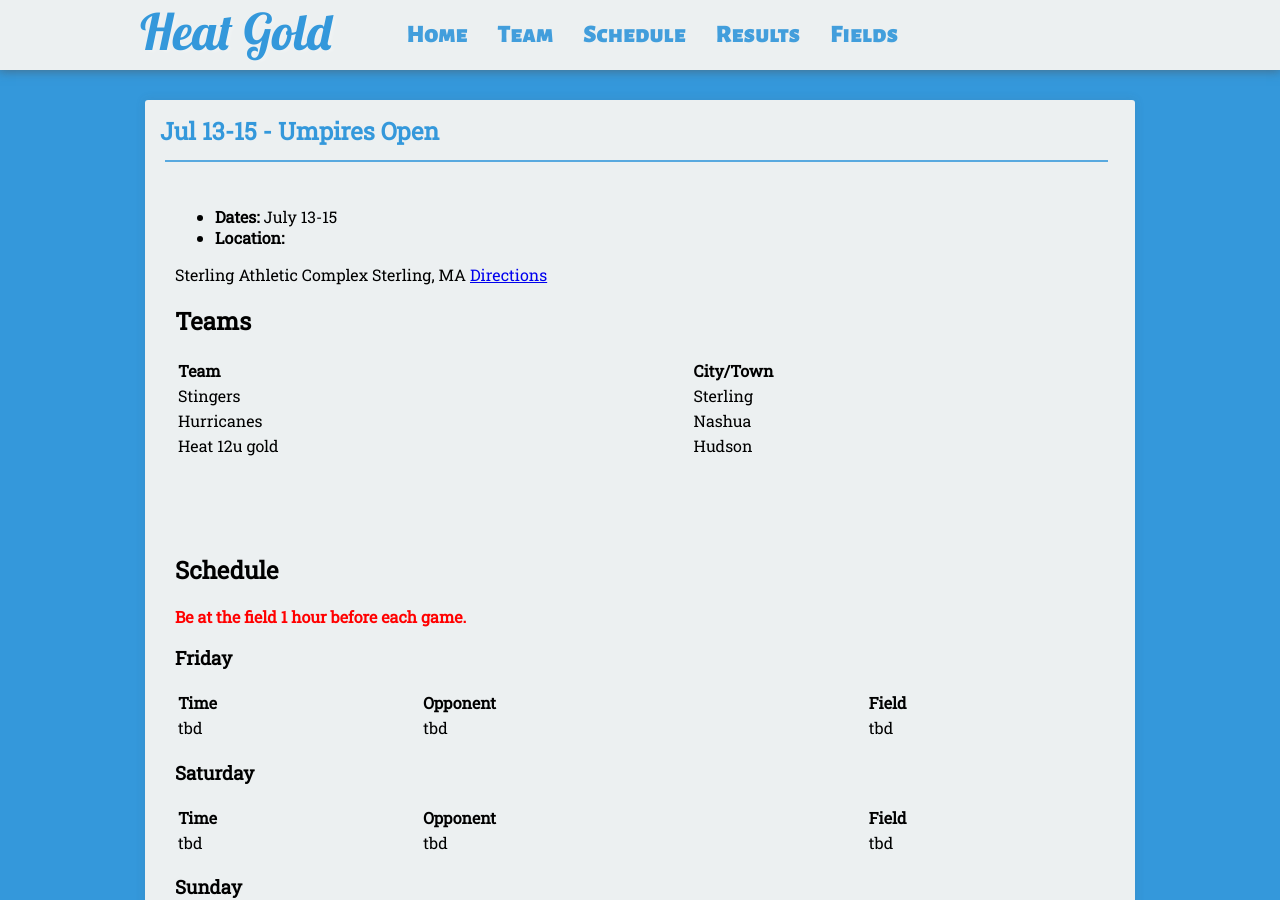
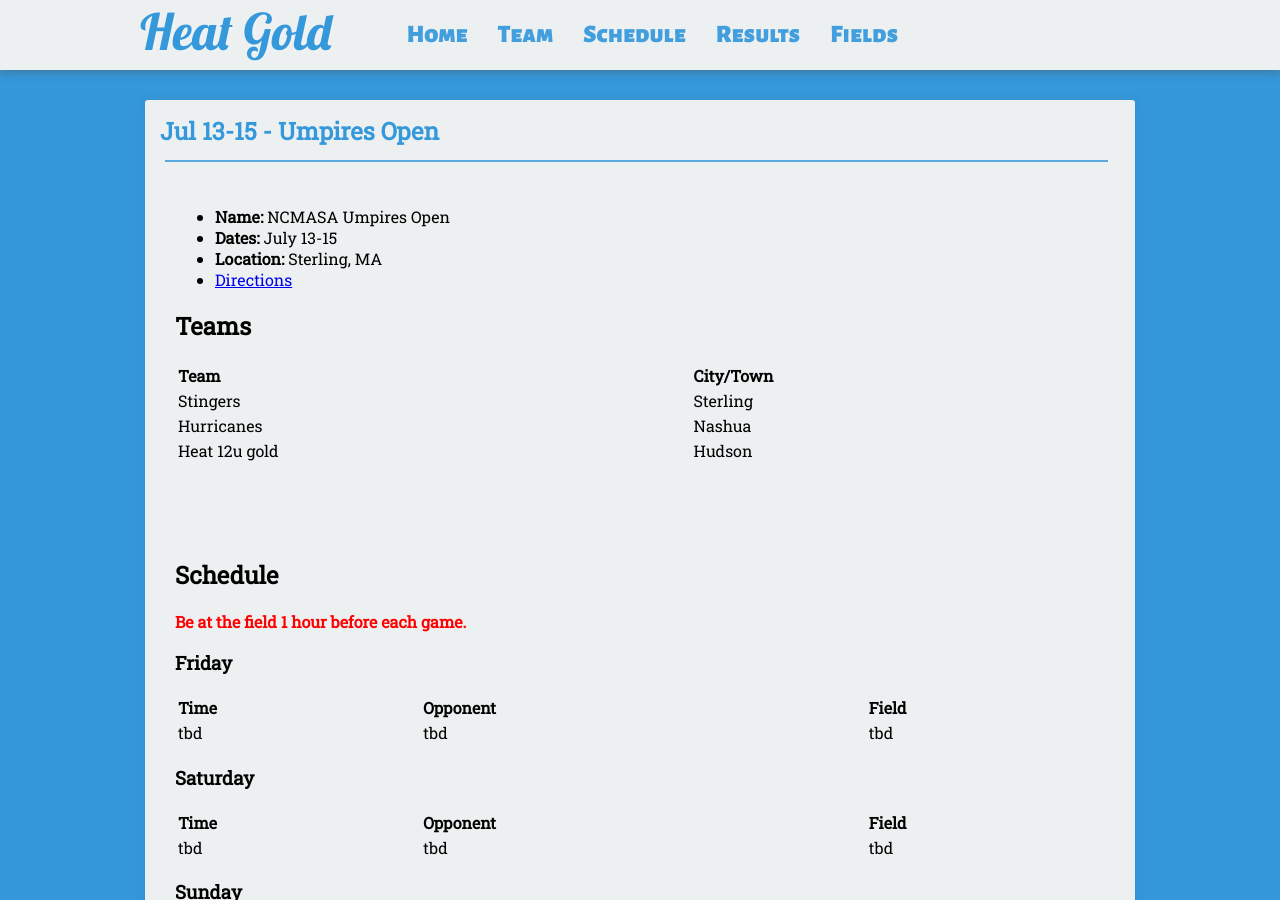
Before and after one commit to seanmerrow/ecf, a Jekyll site: the page built from _posts/2018-07-05-Jul-13-Umps.md, in a window 1280 px wide and 900 px high. Built offline with Jekyll 4.4.1, drawn with Linux system fonts in a browser that asks for light colours; nearby versions of some CDN libraries.

Commit message:
Update 2018-07-05-Jul-13-Umps.md

```diff
--- a/_posts/2018-07-05-Jul-13-Umps.md
+++ b/_posts/2018-07-05-Jul-13-Umps.md
@@ -8,12 +8,10 @@ tag:
 category:
 - tournament
 ---
+* **Name:** NCMASA Umpires Open
 * **Dates:** July 13-15
-* **Location:**
-
-Sterling Athletic Complex
-Sterling, MA
-[Directions](https://seanmerrow.github.io/heatgold/fields/tbd)
+* **Location:** Sterling, MA
+* [Directions](https://seanmerrow.github.io/heatgold/fields/sterling_griffin)
 
 ## Teams
 
```
